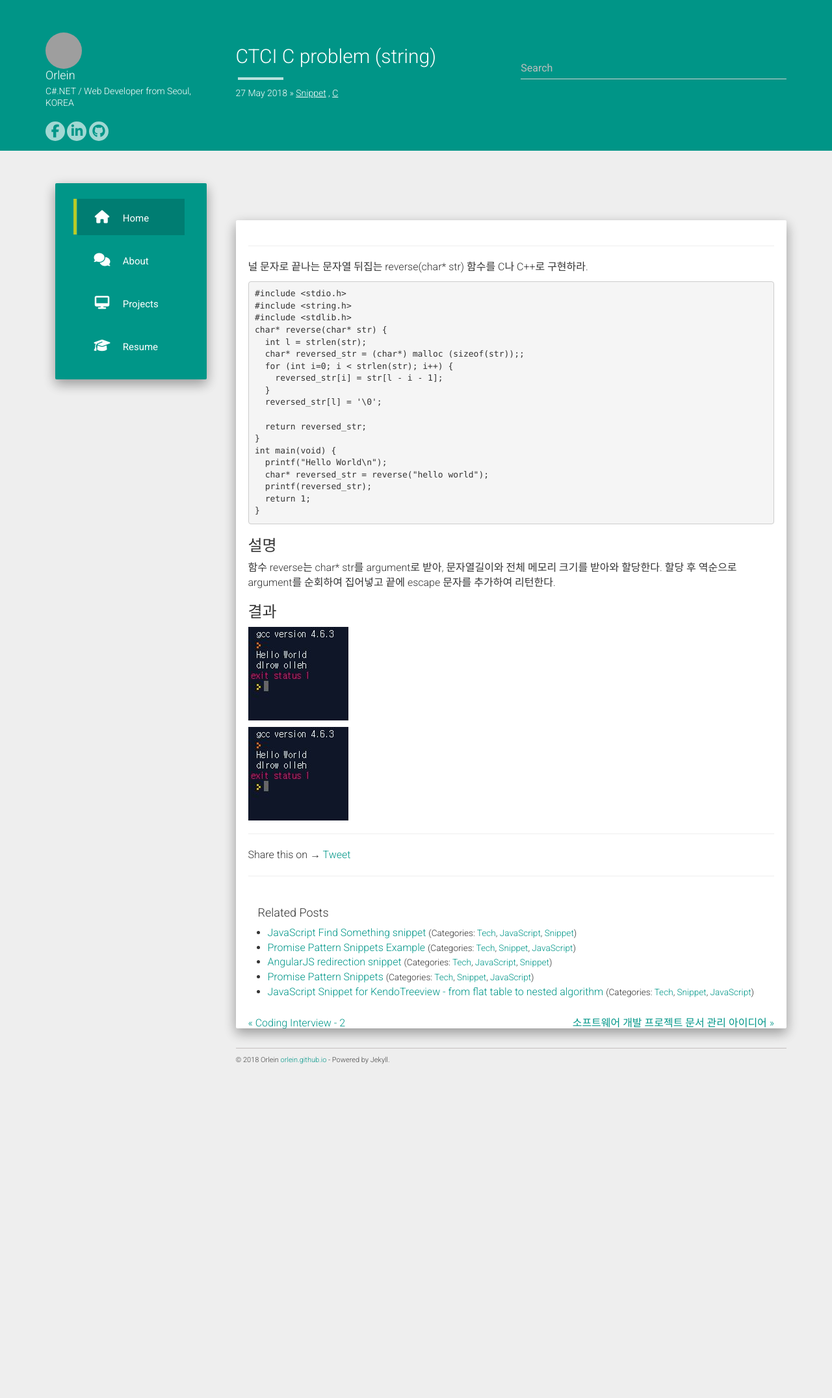
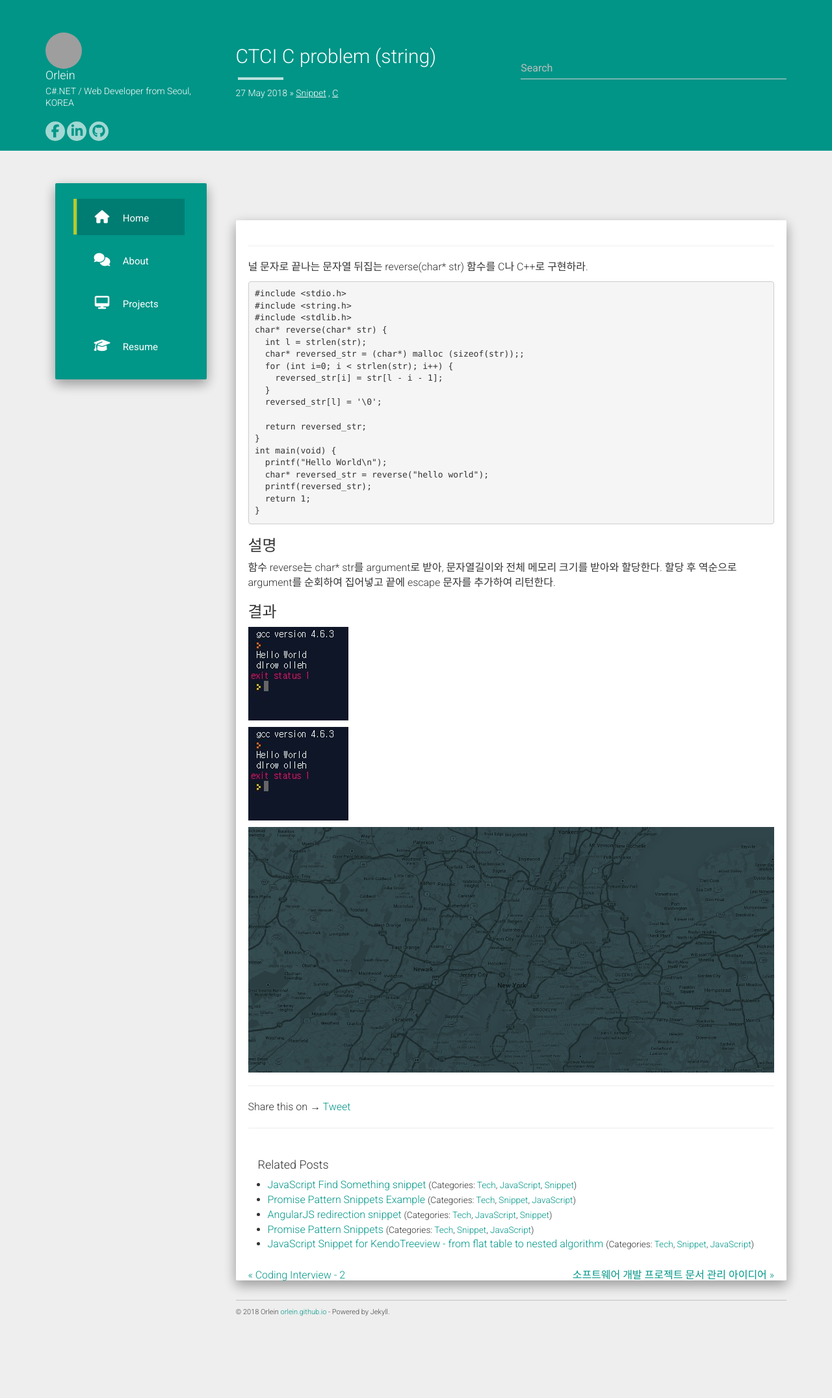
Before and after one commit to orlein/orlein.github.io, a Jekyll site: the page built from _posts/2018-05-27-CTCI-Problem.md, in a window 1280 px wide. Shown: the whole page at 65% size. Built offline with Jekyll 4.4.1, drawn with Linux system fonts in a browser that asks for light colours; nearby versions of some CDN libraries; comment, search, counter and statistics services are not loaded; before the commit the page ends 1764 px from its top, so only the background shows below that; grey boxes are pictures that could not be loaded.

Commit message:
이미지테스트

```diff
--- a/_posts/2018-05-27-CTCI-Problem.md
+++ b/_posts/2018-05-27-CTCI-Problem.md
@@ -39,3 +39,5 @@ int main(void) {
 ![뒤집혀진 string](/static/post_image/2018-05-27/reversed.jpg)
 
 ![결과이미지]({{ site.url }}/static/post_image/2018-05-27/reversed.jpg)
+
+![이미지테스트]({{ site.url }}/static/projects/placeholder.jpg)
```
